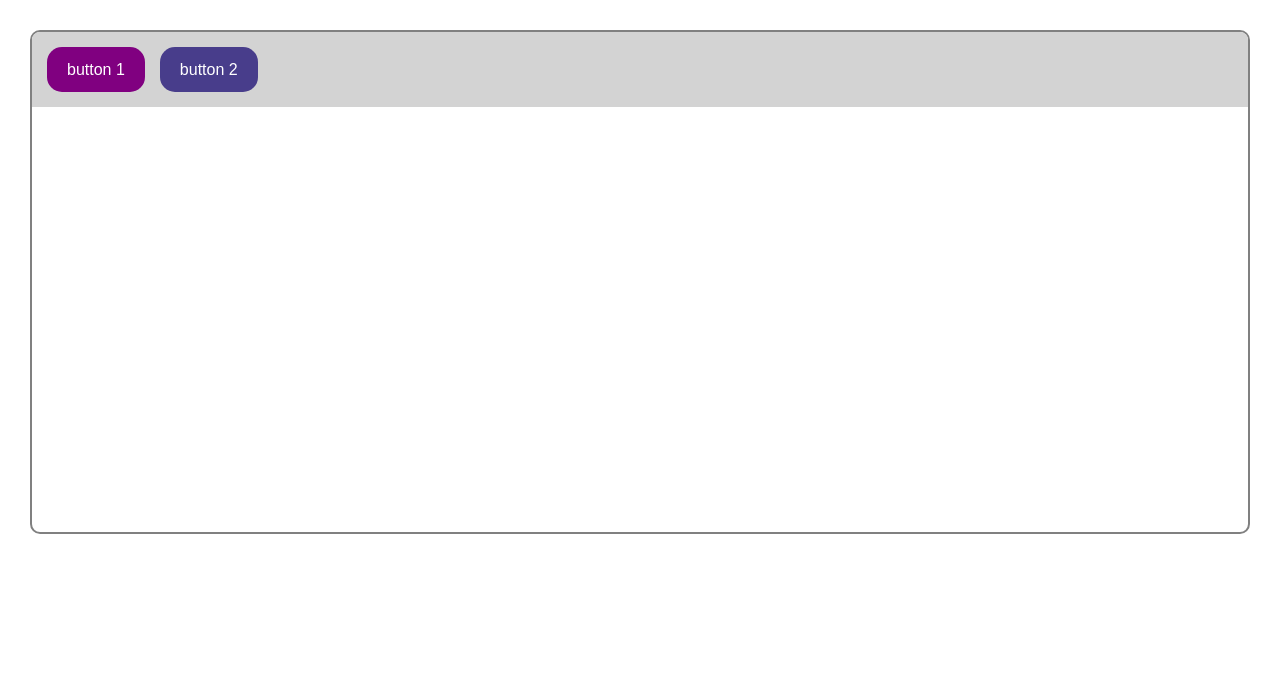
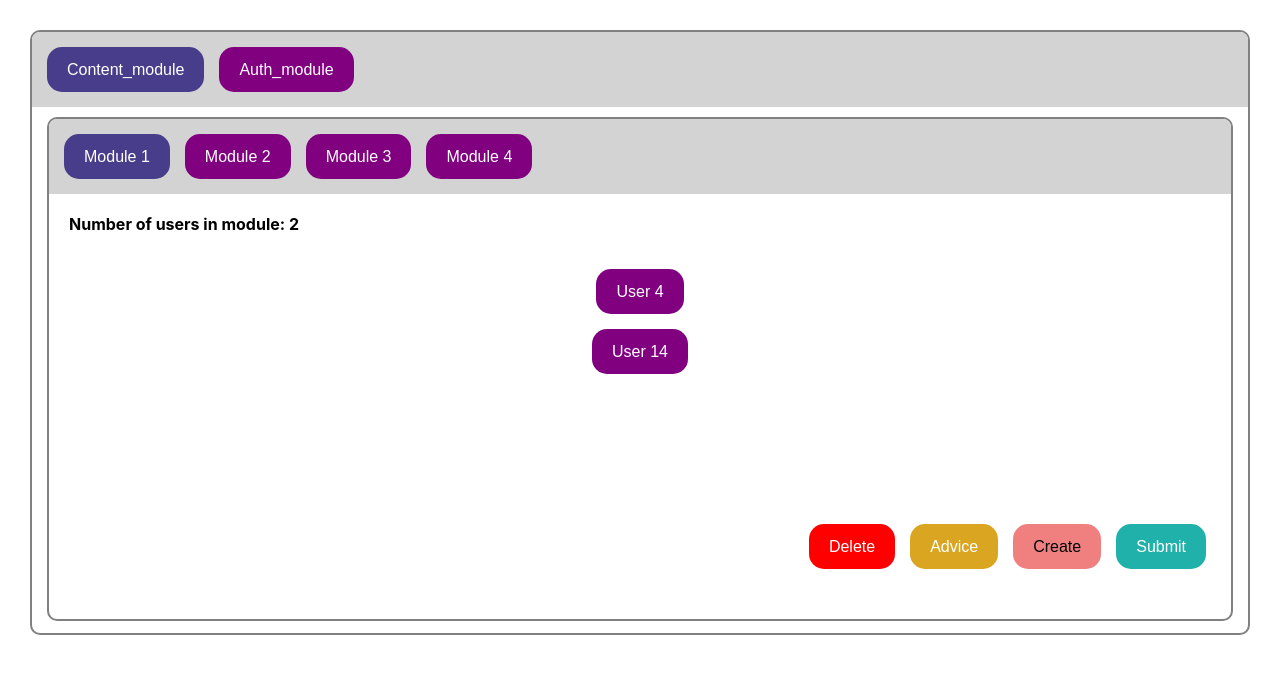
Before and after one commit to elyanio/challenge-front, a React (Create React App) app: page / in a window 1280 px wide. Shown: the top 674 px of the page. Built offline with nearby package versions, Linux system fonts and the light colour scheme.

Commit message:
adding Tab in App component

```diff
--- a/src/App.tsx
+++ b/src/App.tsx
@@ -1,20 +1,148 @@
-import React from 'react';
+/* eslint-disable no-confusing-arrow */
+import React, { useMemo, useState } from 'react';
 import styled, { ThemeProvider } from 'styled-components';
-import { Tab } from './components';
+import { Button, Label, Spinner, Tab } from './components';
+import useLoadUser from './services/useLoadUsers';
 import theme from './style/theme';
+import getUserByModule from './utils';
 
 function App() {
+  const { red, goldenrod, lightcoral, lightseagreen, purple } =
+    theme.palette.backgrounds;
+  const { users, loading, error } = useLoadUser();
+  // eslint-disable-next-line @typescript-eslint/no-unused-vars
+  const [currModuleTypeIndex, setCurrModuleType] = useState(0);
+  // eslint-disable-next-line @typescript-eslint/no-unused-vars
+  const [currModuleIndex, setcurrModuleIndex] = useState(0);
+
+  const modules = useMemo(() => getUserByModule(users), [users]);
+
+  // getting entries of the current module type (auth or content)
+  const currModulesType = useMemo(() => {
+    const tmp =
+      currModuleTypeIndex === 0 ? modules.content_module : modules.auth_module;
+    return Object.entries(tmp).sort(([a], [b]) => (a > b ? 1 : -1));
+  }, [currModuleTypeIndex, modules.auth_module, modules.content_module]);
+
+  const modulesName = useMemo(
+    () =>
+      currModulesType.map(([k]) => {
+        const arr = k.split('_');
+        return `Module ${arr[arr.length - 1]}`;
+      }),
+    [currModulesType],
+  );
+
+  // getting the current users by current module
+  const currUsers = useMemo(() => {
+    const currEntry = currModulesType[currModuleIndex] || [];
+    return currEntry.length ? currEntry[1] : [];
+  }, [currModuleIndex, currModulesType]);
+
+  const currUsersName = useMemo(() => {
+    // getting only unique values
+    const dataSet = new Set(currUsers);
+    const unique = [...(dataSet as unknown as Array<string>)];
+
+    const usersNumbers = unique.map((ele) =>
+      Number(ele.replace('/u', '').replace('.json', '')),
+    );
+    const softed = usersNumbers.sort((a, b) => (a > b ? 1 : -1));
+    return softed.map((ele) => `User ${ele}`);
+  }, [currUsers]);
+
+  if (loading) return <Spinner />;
+
+  if (error) {
+    return (
+      <Container margin="30px">
+        <Label>{`An error has occurred: ${error?.message || 'Unknown'}`}</Label>
+      </Container>
+    );
+  }
+
   return (
     <ThemeProvider theme={theme}>
-      <Container>
-        <Tab tabs={['button 1', 'button 2']} />
+      <Container margin="30px">
+        <Tab
+          tabs={['Content_module', 'Auth_module']}
+          selectedIndex={currModuleTypeIndex}>
+          <Container margin="10px 15px 12px 15px">
+            <Tab tabs={modulesName || []} selectedIndex={currModuleIndex}>
+              <InfoPanel>
+                <Label fontWeight="bold">
+                  {`Number of users in module: ${currUsersName.length}`}
+                </Label>
+              </InfoPanel>
+              <List>
+                {currUsersName.map((user) => (
+                  <Button
+                    key={Math.random()}
+                    label={user}
+                    margin="15px 0px 0px 0px"
+                    background={purple}
+                  />
+                ))}
+              </List>
+              <ActionPanel>
+                <Button
+                  key={Math.random()}
+                  label="Delete"
+                  margin="0px 15px 0px 0px"
+                  background={red}
+                />
+                <Button
+                  key={Math.random()}
+                  label="Advice"
+                  margin="0px 15px 0px 0px"
+                  background={goldenrod}
+                />
+                <Button
+                  key={Math.random()}
+                  label="Create"
+                  margin="0px 15px 0px 0px"
+                  background={lightcoral}
+                  color="black"
+                />
+                <Button
+                  key={Math.random()}
+                  label="Submit"
+                  margin="0px 15px 0px 0px"
+                  background={lightseagreen}
+                />
+              </ActionPanel>
+            </Tab>
+          </Container>
+        </Tab>
       </Container>
     </ThemeProvider>
   );
 }
 
-const Container = styled.div`
-  margin: 30px;
+interface StyledProps {
+  margin?: string;
+}
+
+const Container = styled.div<StyledProps>`
+  ${({ margin }) => (margin ? `margin: ${margin};` : '')}
+`;
+
+const InfoPanel = styled.div<StyledProps>`
+  padding: 20px 20px;
+`;
+
+const List = styled.div<StyledProps>`
+  display: flex;
+  flex-direction: column;
+  align-items: center;
+  margin-bottom: 150px;
+`;
+
+const ActionPanel = styled.div<StyledProps>`
+  display: flex;
+  flex-direction: row;
+  justify-content: flex-end;
+  margin: 25px 10px;
 `;
 
 export default App;
--- /dev/null
+++ b/src/components/Spinner.tsx
@@ -0,0 +1,29 @@
+import styled, { keyframes } from 'styled-components';
+
+const rotate360 = keyframes`
+  from {
+    transform: rotate(0deg);
+  }
+  to {
+    transform: rotate(360deg);
+  }
+`;
+
+const Spinner = styled.div`
+  animation: ${rotate360} 1s linear infinite;
+  transform: translateZ(0);
+  border-top: 2px solid rgb(219 247 243);
+  border-right: 2px solid #71c8be;
+  border-bottom: 2px solid #71c8be;
+  border-left: 2px solid rgb(80 195 179);
+  background: transparent;
+  width: 24px;
+  height: 24px;
+  border-radius: 50%;
+  position: absolute;
+  left: 50%;
+  top: 50%;
+  transform: translate(-50%, -50%);
+`;
+
+export default Spinner;
--- a/src/components/Tab.tsx
+++ b/src/components/Tab.tsx
@@ -24,7 +24,7 @@ const Tab = ({
             key={Math.random()}
             label={t}
             margin="0px 15px 0px 0px"
-            background={selectedIndex === i ? defaultBg : selectedBg}
+            background={selectedIndex === i ? selectedBg : defaultBg}
           />
         ))}
       </Header>
--- a/src/components/index.ts
+++ b/src/components/index.ts
@@ -1,3 +1,4 @@
 export { default as Label } from './Label';
 export { default as Tab } from './Tab';
 export { default as Button } from './Button';
+export { default as Spinner } from './Spinner';
```
